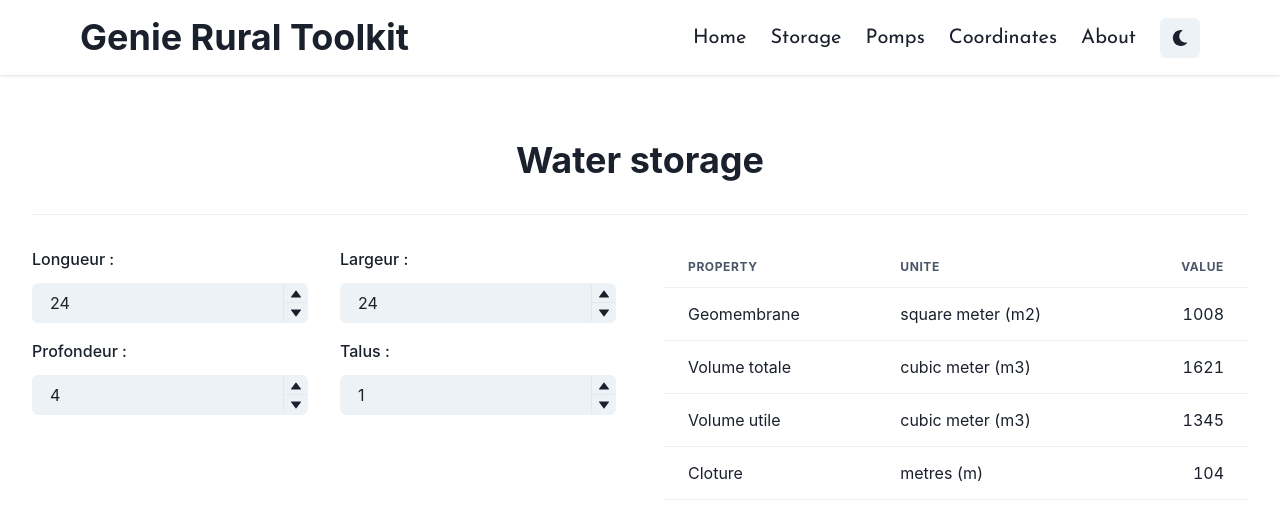
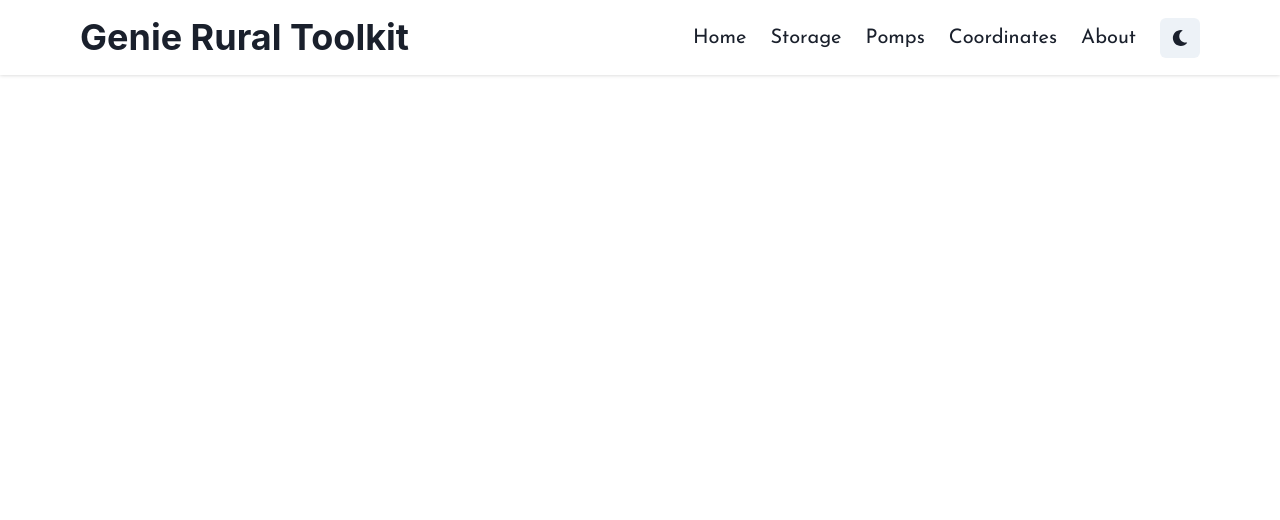
Before and after one commit to anas-asimi/Genie-rural-toolkit, a React (Vite) app: page /storage in a window 1280 px wide. Shown: the top 520 px of the page. Built offline with nearby package versions, Linux system fonts and the light colour scheme.

Commit message:
use lazy load in routes

```diff
--- a/src/App.jsx
+++ b/src/App.jsx
@@ -3,10 +3,6 @@ import { Routes, Route } from "react-router-dom";
 
 // import pages
 import Home from "./pages/Home";
-import Storage from "./pages/Storage";
-import Pomps from "./pages/Pomps";
-import Coordinates from "./pages/Coordinates";
-import About from "./pages/About";
 import Notfound from "./pages/Notfound";
 
 export default function App() {
@@ -14,10 +10,10 @@ export default function App() {
     <Routes>
       <Route path="/" element={<Layout />}>
         <Route index element={<Home />} />
-        <Route path="/storage" element={<Storage />} />
-        <Route path="/pomps" element={<Pomps />} />
-        <Route path="/coordinates" element={<Coordinates />} />
-        <Route path="/about" element={<About />} />
+        <Route path="/storage" lazy={() => import("./pages/Storage")} />
+        <Route path="/pomps" lazy={() => import("./pages/Pomps")} />
+        <Route path="/coordinates" lazy={() => import("./pages/Coordinates")} />
+        <Route path="/about" lazy={() => import("./pages/About")} />
         <Route path="*" element={<Notfound />} />
       </Route>
     </Routes>
```
